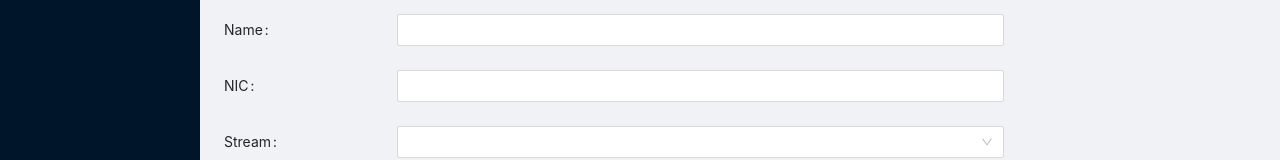
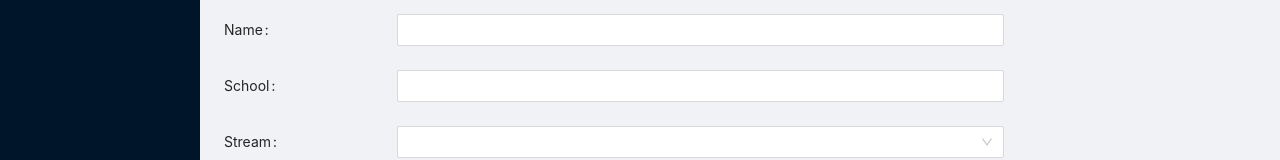
Before and after one commit to chrustkiran/results-updater, a React (Create React App) app: page / in a window 1280 px wide. Shown: the part 146-306 px from the top of the page. Built offline with nearby package versions, Linux system fonts and the light colour scheme.

Commit message:
NIC chnaged to School

```diff
--- a/src/component/ResultUpdateComponent.js
+++ b/src/component/ResultUpdateComponent.js
@@ -73,8 +73,8 @@ export default class ResultUpdateComponent extends React.Component {
                 <Form.Item label="Name">
                     <Input onChange={(event)=>{this.inputOnChange('Name', event.target.value)}}/>
                 </Form.Item>
-                <Form.Item label="NIC">
-                    <Input onChange={(event)=>{this.inputOnChange('nic', event.target.value)}}/>
+                <Form.Item label="School">
+                    <Input onChange={(event)=>{this.inputOnChange('school', event.target.value)}}/>
                 </Form.Item>
                 <Form.Item label="Stream">
                     <Cascader onChange={this.streamOnChange}
--- a/src/component/ResultViewComponent.js
+++ b/src/component/ResultViewComponent.js
@@ -28,8 +28,8 @@ export default class ResultViewComponent extends React.Component {
             key: '3',
         },
         {
-            title: 'NIC',
-            dataIndex: 'nic',
+            title: 'School',
+            dataIndex: 'school',
             key: '4',
         },
         {
```
